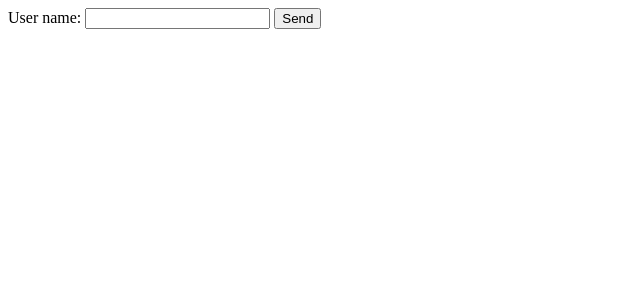
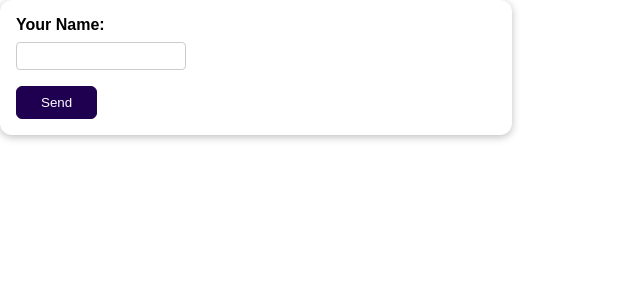
Before and after one commit to sitiabdulaziz11/frontend-React-and-javascript, a Django app: page / in a window 1280 px wide. Shown: the top 300 px of the page, without its empty margins (0-640 px from the left). Run offline with Django 4.2, Linux system fonts and the light colour scheme.

Commit message:
django forms

```diff
--- a/feedback/review/forms.py
+++ b/feedback/review/forms.py
@@ -3,4 +3,7 @@ from django import forms
 class ReviewForm(forms.Form):
     """ To use django forms
     """
-    user_name = forms.CharField()   # By default this is requerd field.
+    user_name = forms.CharField(label="Your Name", max_length=100, error_messages={
+    "required": "Your name must not be empty",
+    "max_length": "Please enter a shorter name!"
+        })   # By default CharField() is requerd.
--- /dev/null
+++ b/feedback/review/static/reviews/styles.css
@@ -0,0 +1,72 @@
+body {
+    font-family: sans-serif;
+    margin: 0;
+}
+
+form {
+    margin: 3re auto;
+    width: 90%;
+    max-width: 30rem;
+    padding: 1rem;
+    border-radius: 12px;
+    background-color: white;
+    box-shadow: 0 2px 8px rgba(0,0,0, 0.26);
+}
+
+button {
+    cursor: pointer;
+    padding: 0.5rem 1.5rem;
+    /* border-radius: 12px; */
+    border-radius: 6px;
+    background-color: #1f0050;
+    color: white;
+    border: 1px solid #1f0050;
+}
+
+button:hover,
+button:active {
+    background-color: #320777;
+    border-color: #320777;
+}
+
+.form-control {
+    margin-bottom: 1rem;
+}
+
+.form-control input {
+    font: inherit;
+    padding: 0.25rem;
+    border-radius: 4px;
+    border: 1px solid #ccc;
+    display: block;
+    width: 10rem;
+}
+
+.form-control input:focus {
+    border-color: #1f0050;
+    outline: none;
+    background-color: #f4eeff;
+}
+
+.form-control label {
+    font-weight: bold;
+    margin-bottom: 0.5rem;
+    display: block;
+}
+
+.errorlist {
+    list-style: none;
+    margin: 0.5rem 0;
+    padding: 0;
+    color: #680000;
+    /* color: red; */
+}
+
+.errors input {
+    border-color: #680000;
+    background-color: #fde3e3
+}
+
+.errors label {
+    color: #680000;
+}
--- a/feedback/review/templates/reviews/review.html
+++ b/feedback/review/templates/reviews/review.html
@@ -1,9 +1,12 @@
+{% load static %}
+
 <!DOCTYPE html>
 <html lang="en">
 <head>
     <meta charset="UTF-8">
     <meta name="viewport" content="width=device-width, initial-scale=1.0">
     <title>Your Review</title>
+    <link rel="stylesheet" href="{% static 'reviews/styles.css' %}">
 </head>
 <body>
  <form action="/" method="POST">
@@ -13,7 +16,13 @@
     {% endif %} {% endcomment %}
     {% comment %} <label for="uname">Your Name</label>
     <input id="uname" name="username" type="text"> {% endcomment %}
-    {{ form1 }}
+
+    {% comment %} {{ form1 }} {% endcomment %}
+    <div class="form-control {% if form1.user_name.errors %}errors {% endif %}">
+        {{ form1.user_name.label_tag }}
+        {{ form1.user_name }}
+        {{ form1.user_name.errors }}
+    </div>
     <button type="submit">Send</button>
  </form>
 </body>
--- a/feedback/review/views.py
+++ b/feedback/review/views.py
@@ -27,7 +27,8 @@ def review(request):
         # return render(request, "reviews/thank_you.html")
         # return HttpResponseRedirect('/thank-you')
 
-    form = ReviewForm()
+    else:
+        form = ReviewForm()
 
     return render(request, 'reviews/review.html', {
         # "has_error": False
```
Also changed, not shown: 1 other file.
